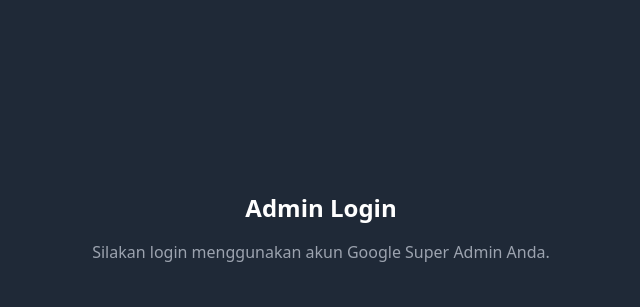
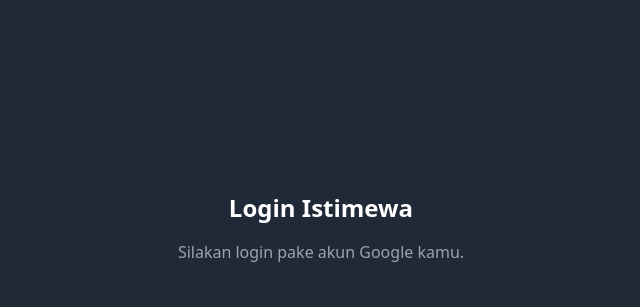
Before and after one commit to andra-faris/sadar-db, a plain HTML site: page index.html in a window 1280 px wide. Shown: the part 152-459 px from the top of the page, without its empty margins (319-959 px from the left). Drawn offline with nearby package versions, Linux system fonts and the light colour scheme; no server answers.

Commit message:
Update index.html

```diff
--- a/index.html
+++ b/index.html
@@ -3,7 +3,7 @@
   <head>
     <meta charset="UTF-8" />
     <meta name="viewport" content="width=device-width, initial-scale=1.0" />
-    <title>JSON Editor - Super Admin</title>
+    <title>DB Admin sadar. by BISA</title>
     <script src="https://cdn.tailwindcss.com"></script>
     <script src="https://accounts.google.com/gsi/client" async defer></script>
     <link rel="preconnect" href="https://fonts.googleapis.com" />
@@ -59,9 +59,9 @@
 
     <div id="login-screen" class="flex items-center justify-center h-screen">
       <div class="text-center">
-        <h2 class="text-2xl font-bold mb-4">Admin Login</h2>
+        <h2 class="text-2xl font-bold mb-4">Login Istimewa</h2>
         <p class="text-gray-400 mb-6">
-          Silakan login menggunakan akun Google Super Admin Anda.
+          Silakan login pake akun Google kamu.
         </p>
         <div id="gsi-container" class="flex justify-center"></div>
         <p id="login-error" class="text-red-500 mt-4"></p>
```
